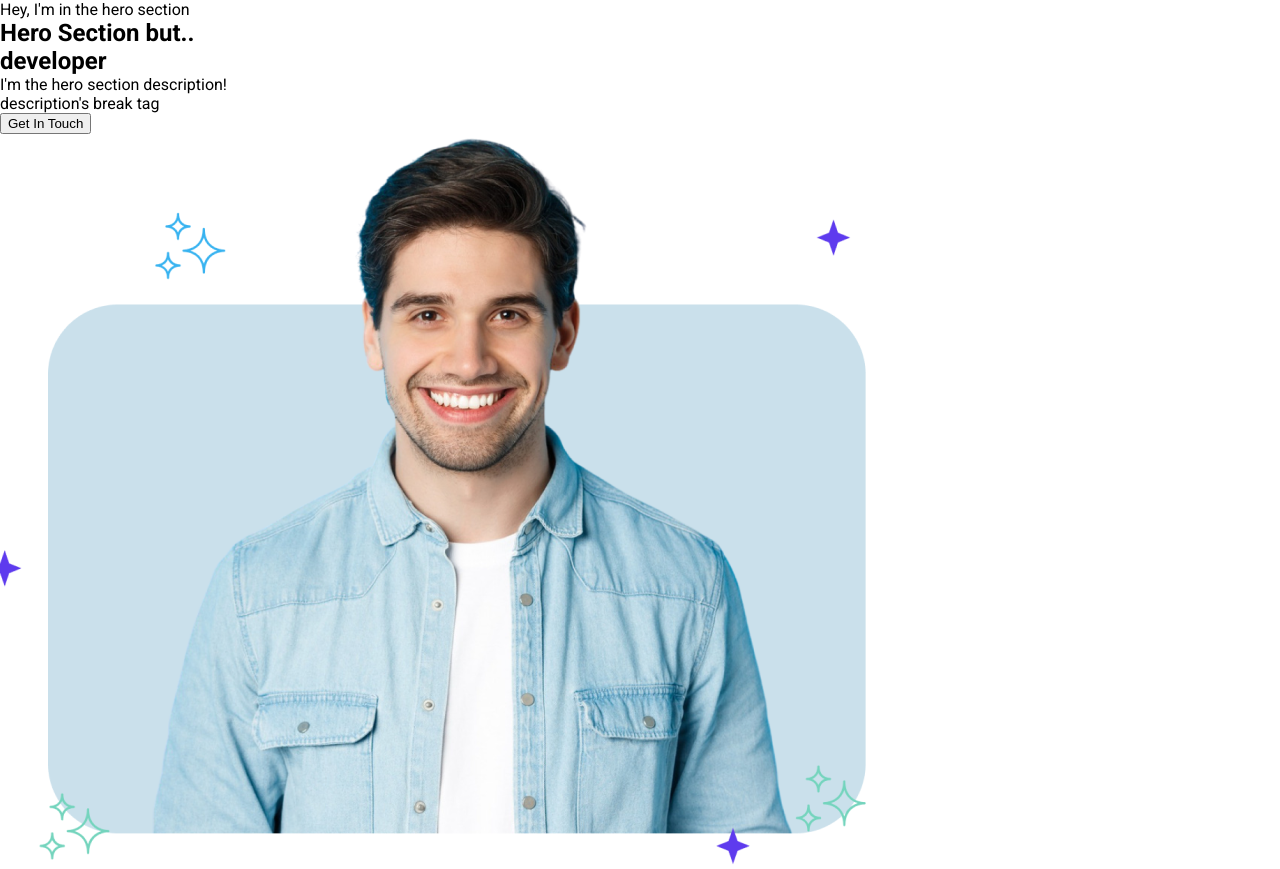
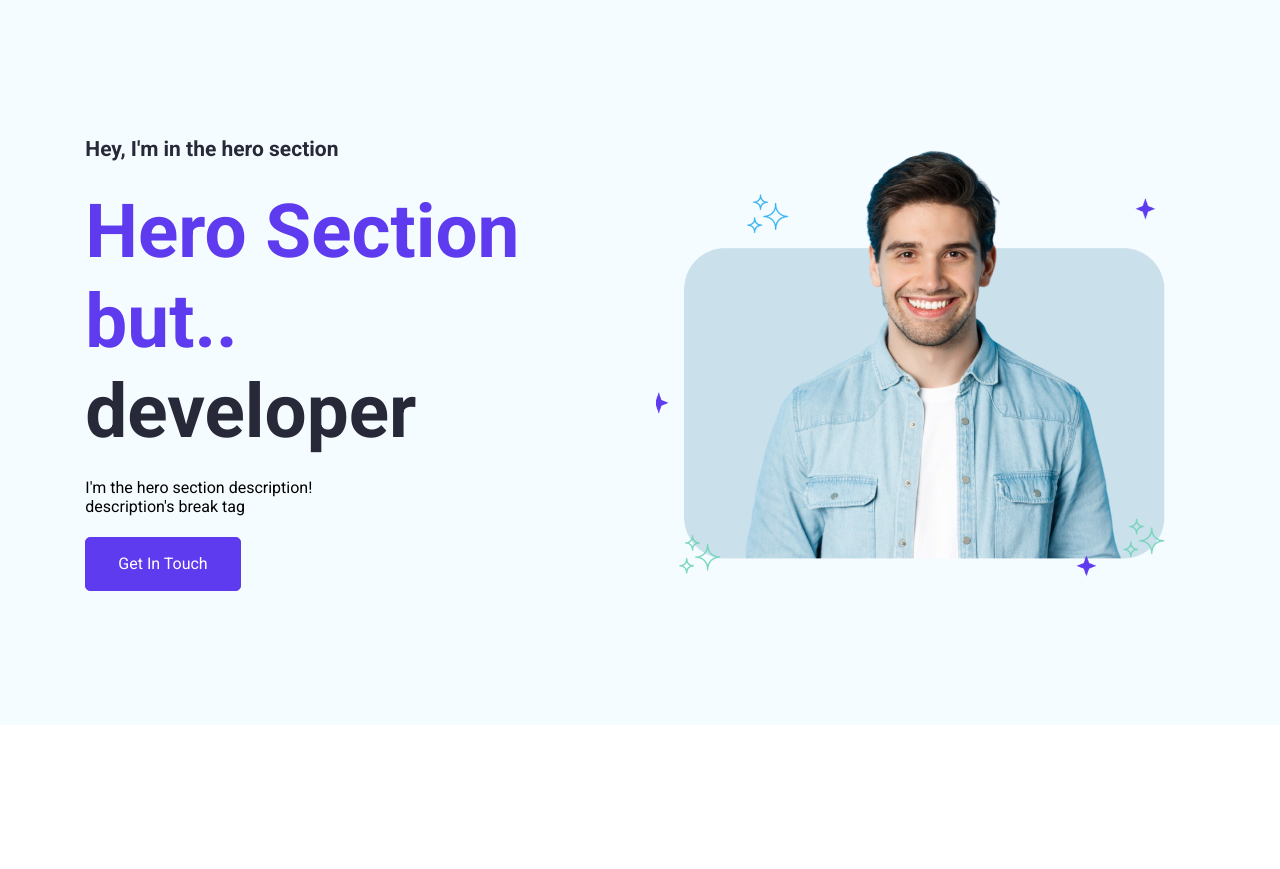
Before and after one commit to sajid985/portfolio_website_react, a React (Create React App) app: page / in a window 1280 px wide. After the commit the page ends 800 px from the top, so only its background shows below. Built offline with nearby package versions, Linux system fonts and the light colour scheme.

Commit message:
Add CSS for buttons, text, and the hero section

```diff
--- a/src/App.css
+++ b/src/App.css
@@ -16,6 +16,7 @@ h1, h2, h3, h4, h5, h6, p {
 
 }
 
+/*  */
 :root {
     --primary: #5e3bee;
     --heading-color: #282938;
@@ -25,3 +26,195 @@ h1, h2, h3, h4, h5, h6, p {
     --black: #000000;
     --white: #ffffff;
 }
+
+.btn {
+
+    font-family: "Roboto";
+    display: inline-block;
+    padding: 14px 32px;
+    font-size: 16px;
+    font-style: normal;
+    font-weight: 400;
+    line-height: 24px;
+    cursor: pointer;
+    text-align: center;
+    text-decoration: none;
+    border-radius: 4px;
+    -webkit-border-radius: 5px;
+    -moz-border-radius: 5px;
+    -ms-border-radius: 5px;
+    -o-border-radius: 5px;
+    transition: background-color 0.5s;
+    -webkit-transition: background-color 0.5s;
+    -moz-transition: background-color 0.5s;
+    -ms-transition: background-color 0.5s;
+    -o-transition: background-color 0.5s;
+
+}
+
+.btn-outline-primary {
+    color: var(--primary);
+    background-color: var(--white);
+    border: 1px solid var(--primary);
+}
+
+.btn-outline-primary:hover {
+    color: var(--white);
+    background-color: var(--primary);
+}
+
+.btn-primary {
+    color: var(--white);
+    background-color: var(--primary);
+    border: 1px solid var(--primary);
+}
+
+.btn-primary:hover {
+    color: var(--primary);
+    background-color: var(--white);
+}
+
+.btn-github {
+
+    color: var(--white);
+    background-color: var(--github);
+    border: var(--github);
+    display: flex;
+    flex-direction: row;
+    justify-content: center;
+    align-items: center;
+    box-shadow: 0 1px 2px 0 rgba(16,24,40,0.95);
+    gap: 16px;
+
+}
+
+.btn-github:hover {
+    color: var(--github);
+    background-color: var(--white);
+}
+
+/* Main Headings */
+h1 {
+    font-size: 56px;
+    font-weight: 700;
+    line-height: 67px;
+}
+
+h2 {
+    font-size: 48px;
+    font-weight: 700;
+    line-height: 58px;
+}
+
+h3 {
+    font-size: 24px;
+    font-weight: 700;
+    line-height: 34px;
+}
+
+/* Paragraphs */
+
+.text-lg {
+    color: var(--darkblue);
+    font-size: 18px;
+    font-style: normal;
+    font-weight: 400;
+    line-height: 27px;
+}
+
+.text-md {
+    color: var(--darkblue);
+    font-size: 16px;
+    font-style: normal;
+    font-weight: 400;
+    line-height: 24px;
+}
+
+.text-sm {
+    color: var(--black);
+    font-size: 14px;
+    font-style: normal;
+    font-weight: 400;
+    line-height: 21px;
+}
+
+/* Titles */
+
+.section--title {
+
+    color: var(--heading-color);
+    font-size: 21px;
+    text-align: center;
+    font-style: normal;
+    font-weight: 600;
+    line-height: 32px;
+    display: flex;
+    align-items: flex-start;
+}
+
+.sub--title {
+    color: var(--heading-color);
+    font-size: 16px;
+    font-weight: 600;
+    line-height: 24px;
+}
+
+/* Styling hero section */
+
+.hero--section {
+    display: grid;
+    grid-template-columns: repeat(2, 1fr);
+    padding: 133.333px 85.333px 133.333px;
+    align-items: center;
+    justify-content: space-between;
+    gap: 32px;
+    background-color: var(--bg-shade);
+}
+
+.hero--section--content-box {
+    display: flex;
+    flex-direction: column;
+    align-items: flex-start;
+    gap: 32px;
+
+}
+
+.hero--section--content {
+    display: flex;
+    flex-direction: column;
+    align-items: flex-start;
+    gap: 21.33px;
+
+}
+
+.hero--section--content--box > button {
+    margin-top: 21.333px;
+}
+
+.hero--section--title {
+    color: var(--heading-color);
+    font-size: 74.667px;
+    font-weight: 700;
+    line-height: 90px;
+    align-self: stretch;
+}
+
+.hero--section--title--color {
+    color: var(--primary);
+}
+
+.hero-section-description {
+    color: var(--darkblue);
+    font-size: 24px;
+    font-weight: 400;
+    line-height: 36px;
+}
+
+.hero--section--img {
+    display: flex;
+}
+
+.hero--section--img > img {
+    width: 100%;
+    height: 100%;
+}
```
